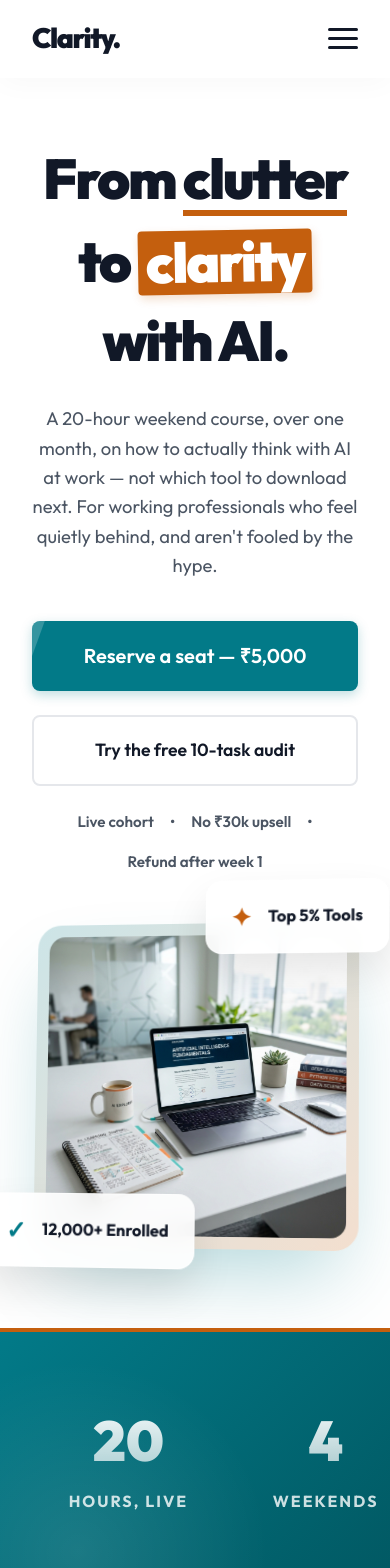
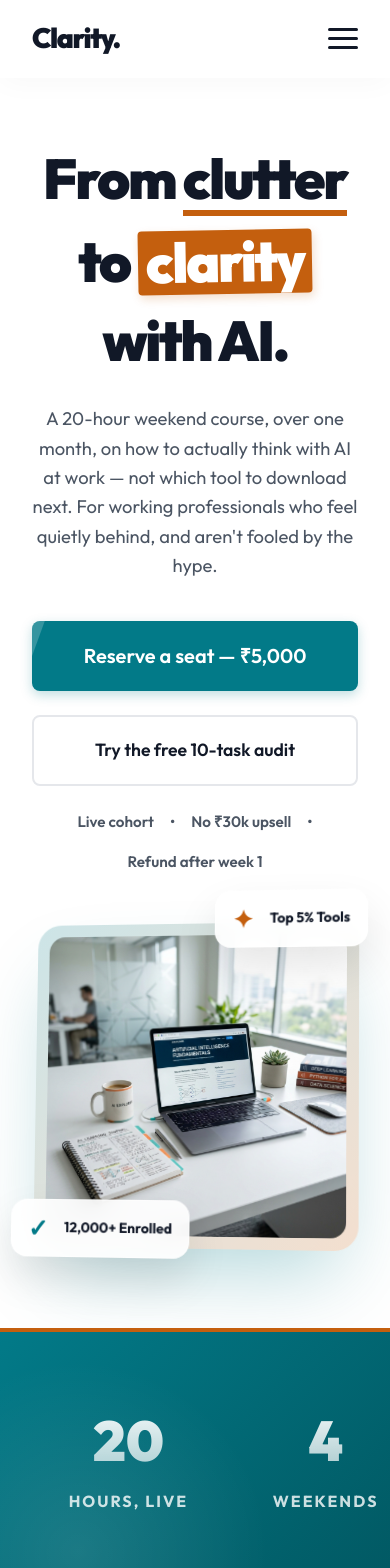
Before and after one commit to demobotishere-svg/ainativecourse, a Next.js app: page / in a window 390 px wide. Shown: the top 1568 px of the page. Built offline with nearby package versions, Linux system fonts and the light colour scheme.

Commit message:
Fix mobile responsive overflow issues (badges, pricing text, and rational stats grid)

```diff
--- a/src/app/page.module.css
+++ b/src/app/page.module.css
@@ -204,6 +204,21 @@
   0% { transform: translateY(0px) translateZ(50px); }
   50% { transform: translateY(-15px) translateZ(50px); }
   100% { transform: translateY(0px) translateZ(50px); }
+}
+
+@media (max-width: 768px) {
+  .floatingBadge {
+    padding: 0.5rem 1rem;
+    font-size: 0.85rem;
+  }
+  .floatingBadge1 {
+    left: -10px;
+    bottom: -10px;
+  }
+  .floatingBadge2 {
+    right: -10px;
+    top: -10px;
+  }
 }
 
 .guaranteeChecks {
@@ -490,6 +505,18 @@
 .rationalStats strong {
   font-size: 2rem;
   color: white;
+}
+
+@media (max-width: 768px) {
+  .rationalBox {
+    padding: 2.5rem 1.5rem;
+  }
+  .rationalStats {
+    gap: 1.5rem;
+    flex-wrap: wrap;
+    justify-content: center;
+    text-align: center;
+  }
 }
 
 .emotionalGrid {
@@ -782,7 +809,7 @@
 }
 
 .priceTag {
-  font-size: 6rem;
+  font-size: clamp(3.5rem, 15vw, 6rem);
   font-weight: 900;
   background: linear-gradient(135deg, var(--accent-teal), #014f58);
   -webkit-background-clip: text;
```
